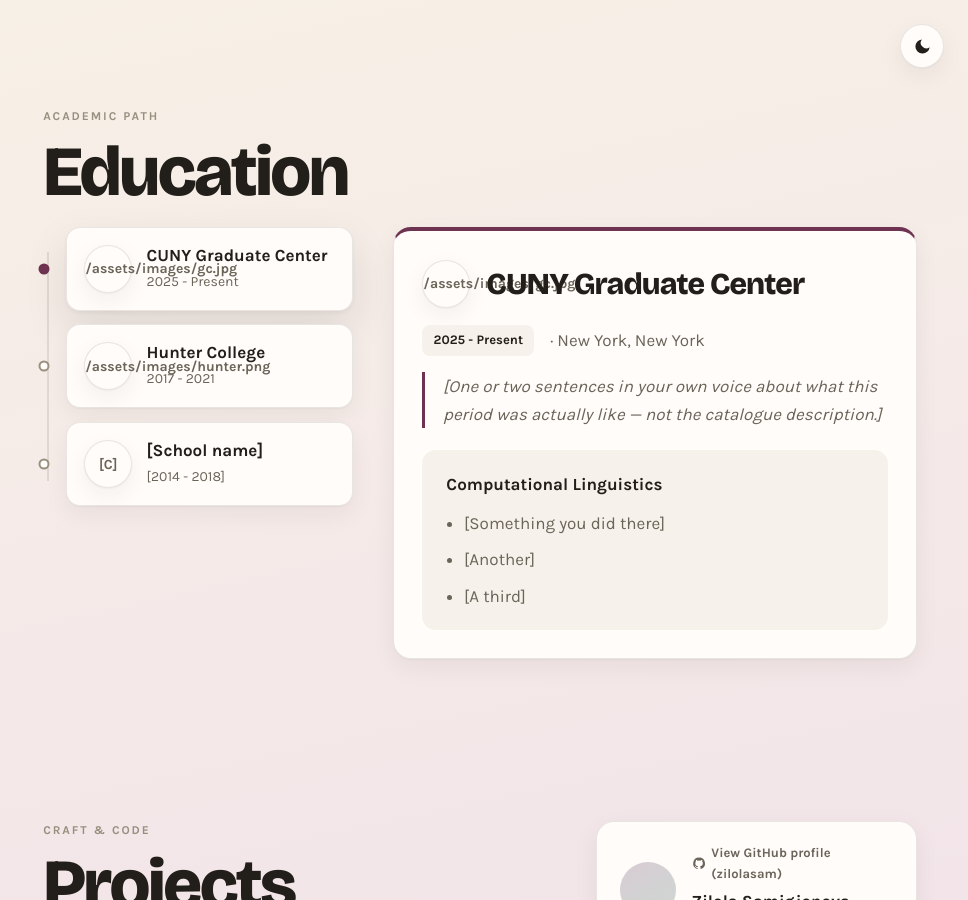
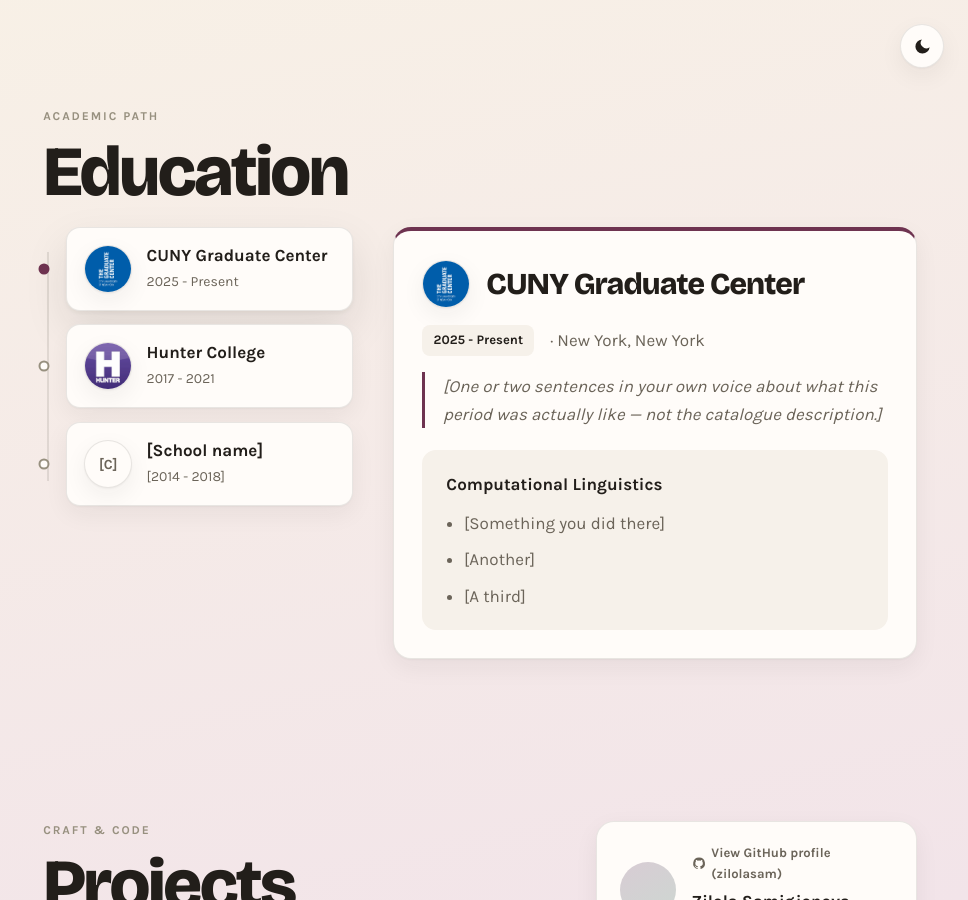
Before and after one commit to zilolasam/zilolasam.github.io, a Jekyll site: the page built from index.html, in a window 1280 px wide and 900 px high, scrolled down 1793 px. Shown: the whole window, without its empty margins (312-1280 px from the left). Built offline with Jekyll 4.4.1, drawn with Linux system fonts in a browser that asks for light colours; some of the changed lines change nothing that is shown.

Commit message:
Add files via upload

```diff
--- /dev/null
+++ b/_includes/badge.html
@@ -0,0 +1,24 @@
+{%- comment -%}
+  One badge — a school or employer mark.
+
+  Works out for itself whether you gave it a text label or an image path,
+  so both of these are valid in _data/site.yml:
+
+      badge: "GC"
+      badge: "/assets/images/gc.jpg"
+
+  Usage:
+      {% include badge.html value=x.badge label=x.school %}
+{%- endcomment -%}
+
+{%- assign v = include.value -%}
+{%- assign is_image = false -%}
+{%- if v contains "/" or v contains ".png" or v contains ".jpg" or v contains ".jpeg" or v contains ".svg" or v contains ".webp" or v contains ".gif" -%}
+  {%- assign is_image = true -%}
+{%- endif -%}
+
+{%- if is_image -%}
+<img class="badge" src="{{ v | relative_url }}" alt="{{ include.label }}">
+{%- else -%}
+<span class="badge">{{ v }}</span>
+{%- endif -%}
--- a/_includes/profile-body.html
+++ b/_includes/profile-body.html
@@ -14,7 +14,7 @@
   {%- if p.badges and p.badges.size > 0 %}
   <div class="badges">
     {%- for b in p.badges %}
-    <span class="badge">{{ b }}</span>
+    {% include badge.html value=b label=site.data.site.name %}
     {%- endfor %}
   </div>
   {%- endif %}
--- a/_includes/section-education.html
+++ b/_includes/section-education.html
@@ -19,7 +19,7 @@
                 data-i="{{ forloop.index0 }}"
                 aria-pressed="{% if forloop.first %}true{% else %}false{% endif %}">
           <span class="tl-dot"></span>
-          {%- if x.badge %}<span class="badge">{{ x.badge }}</span>{% endif %}
+          {%- if x.badge %}{% include badge.html value=x.badge label=x.school %}{% endif %}
           <span>
             <span class="tl-name">{{ x.school }}</span>
             <span class="tl-years">{{ x.years }}</span>
@@ -35,7 +35,7 @@
                data-panel="{{ forloop.index0 }}">
 
         <div class="edu-head">
-          {%- if x.badge %}<span class="badge">{{ x.badge }}</span>{% endif %}
+          {%- if x.badge %}{% include badge.html value=x.badge label=x.school %}{% endif %}
           <h3 class="edu-school">{{ x.school }}</h3>
         </div>
 
```
